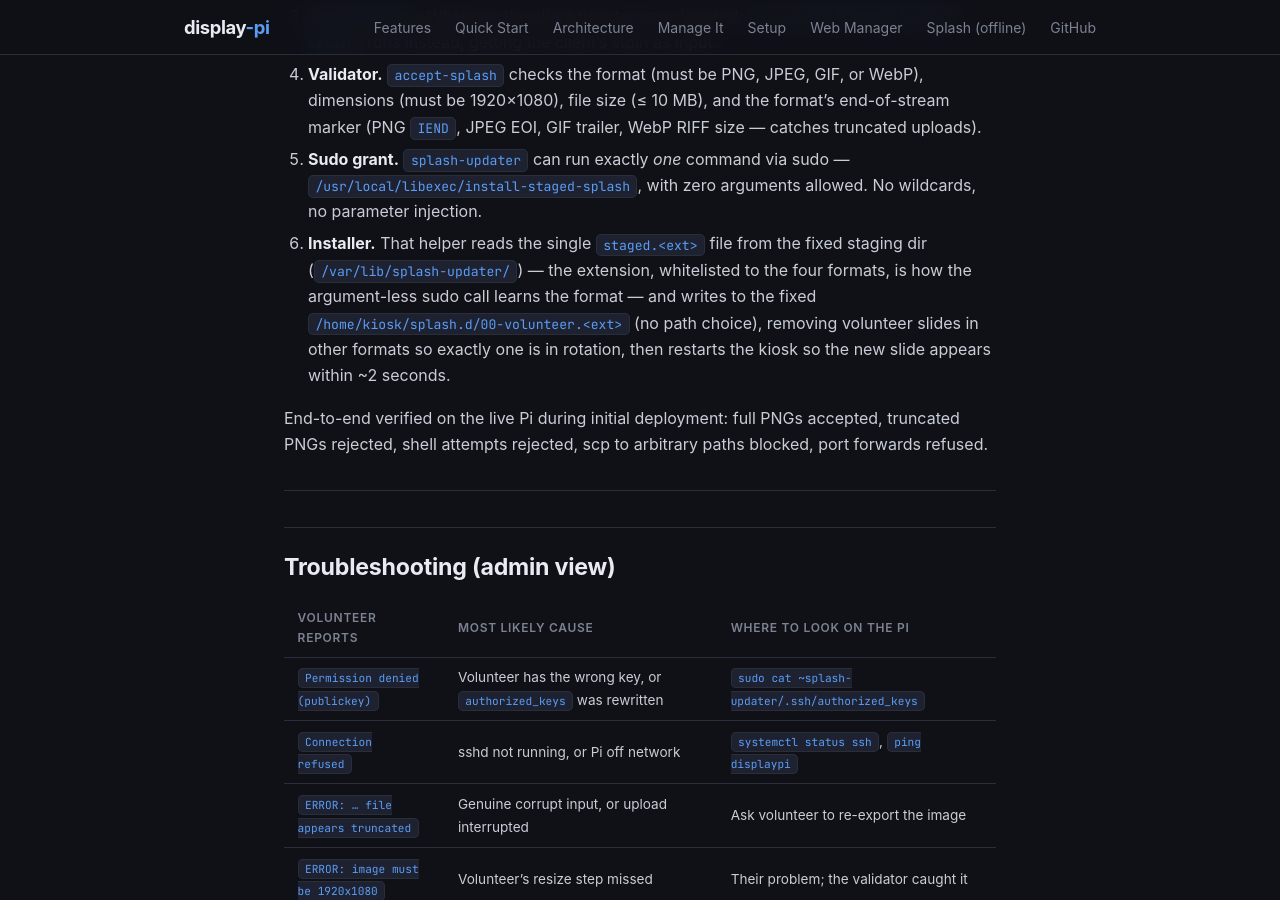
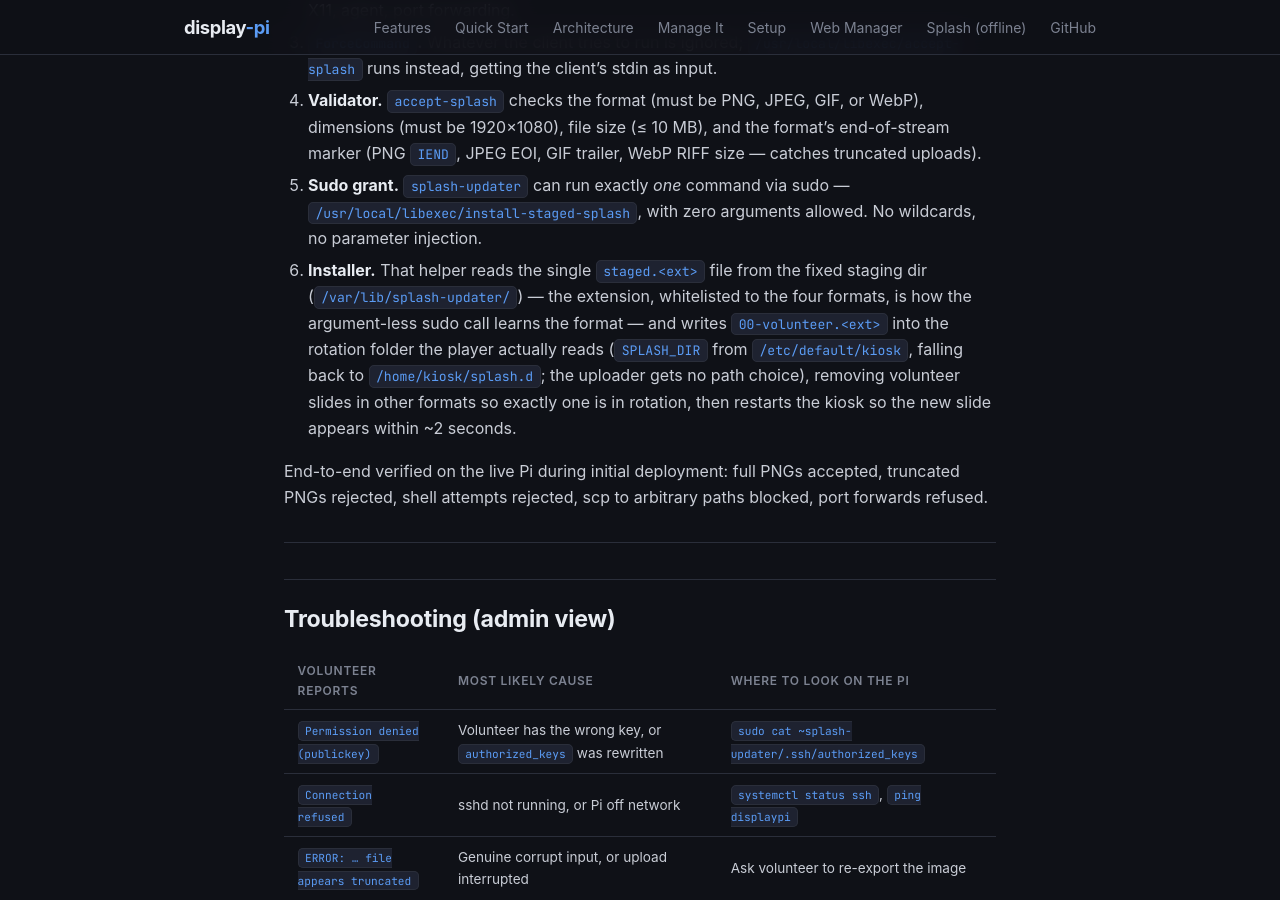
Before and after one commit to dmcbane/display-pi, a Jekyll site: the page built from docs/admin-splash-update.md, in a window 1280 px wide and 900 px high, scrolled down 2890 px. Built offline with Jekyll 4.4.1, drawn with Linux system fonts in a browser that asks for light colours; some of the changed text lies outside the part shown.

Commit message:
fix(splash): SSH-bundle installer honors SPLASH_DIR from /etc/default/kiosk
- install-staged-splash.sh read a hardcoded /home/kiosk/splash.d, but on
  Pis with the web manager the player reads SPLASH_DIR=/var/lib/kiosk-splash
  from /etc/default/kiosk — an SSH-uploaded volunteer slide landed in a
  folder the rotation never showed
- the installer now parses SPLASH_DIR from /etc/default/kiosk, falling
  back to the legacy folder, and gives the slide the folder's owner so
  the owning manager (kiosk or kiosk-web) can delete/reorder it
- bump version to 0.26.1, changelog entry; 542/542 tests pass

Co-Authored-By: Claude Fable 5 <noreply@anthropic.com>

```diff
--- a/docs/admin-splash-update.md
+++ b/docs/admin-splash-update.md
@@ -15,7 +15,9 @@ Pi over SSH using a hand-delivered bundle. This doc covers what you (the
 AV admin) do.
 
 > **Rotation (v0.11.0+):** the kiosk now cycles through the images in
-> `/home/kiosk/splash.d/`, advancing one image each time the splash is
+> its rotation folder (`SPLASH_DIR` from `/etc/default/kiosk` — the
+> web-managed folder once the web manager is installed, else
+> `/home/kiosk/splash.d/`), advancing one image each time the splash is
 > re-entered (no timer). The volunteer upload lands in that folder as
 > `00-volunteer.<ext>` (extension follows the uploaded format) and
 > **joins the rotation** — repeat uploads overwrite it (latest wins).
@@ -132,10 +134,12 @@ The full chain:
 6. **Installer.** That helper reads the single `staged.<ext>` file from
    the fixed staging dir (`/var/lib/splash-updater/`) — the extension,
    whitelisted to the four formats, is how the argument-less sudo call
-   learns the format — and writes to the fixed
-   `/home/kiosk/splash.d/00-volunteer.<ext>` (no path choice), removing
-   volunteer slides in other formats so exactly one is in rotation,
-   then restarts the kiosk so the new slide appears within ~2 seconds.
+   learns the format — and writes `00-volunteer.<ext>` into the rotation
+   folder the player actually reads (`SPLASH_DIR` from
+   `/etc/default/kiosk`, falling back to `/home/kiosk/splash.d`; the
+   uploader gets no path choice), removing volunteer slides in other
+   formats so exactly one is in rotation, then restarts the kiosk so
+   the new slide appears within ~2 seconds.
 
 End-to-end verified on the live Pi during initial deployment: full
 PNGs accepted, truncated PNGs rejected, shell attempts rejected, scp
```
Also changed, not shown: CHANGELOG.md, images/splash.d/README.md, 3 other files.
